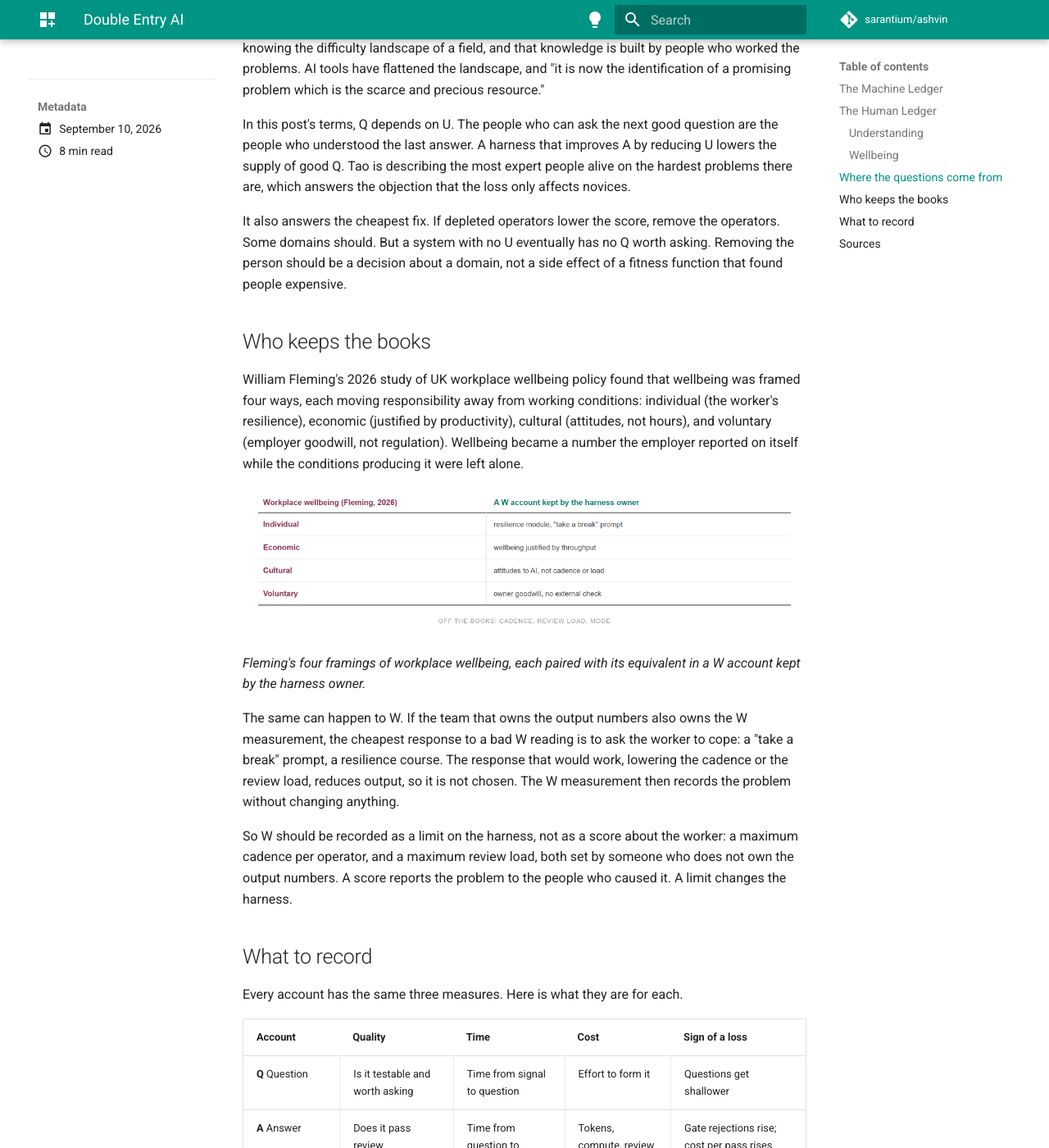
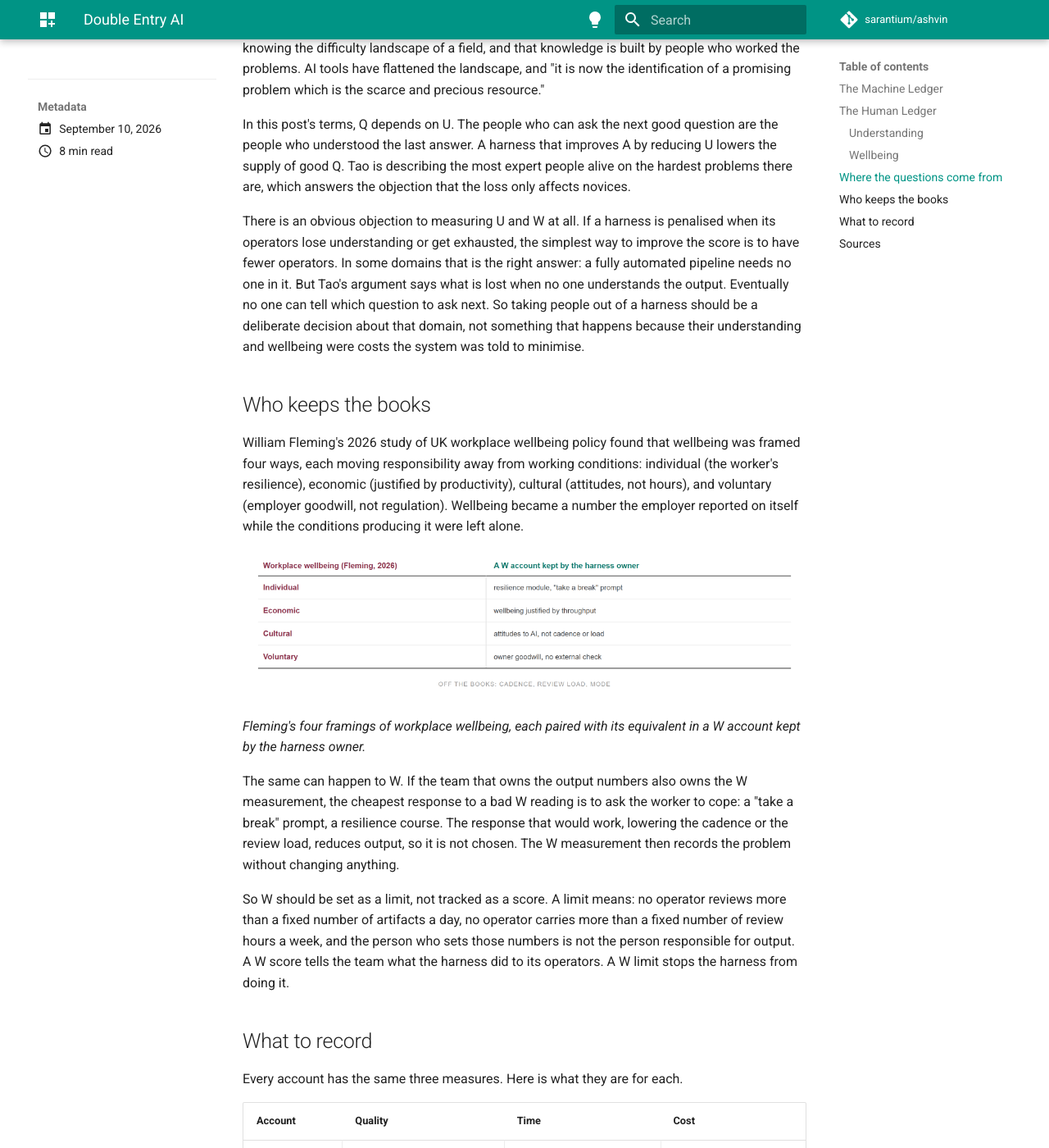
Before and after one commit to sarantium/ashvin, an MkDocs documentation site: the page built from docs/blog/posts/2026-09-10.md, in a window 1280 px wide and 1400 px high, scrolled down 3934 px. Shown: the whole window at 82% size. Built offline with MkDocs 1.6.1 and Material for MkDocs 9.7.7, drawn with Linux system fonts in a browser that asks for light colours; comment, search, counter and statistics services are not loaded; some of the changed text lies outside the part shown.

Commit message:
📝 blog: Double Entry AI — clarify two paragraphs, simplify table

```diff
--- a/docs/blog/posts/2026-09-10.md
+++ b/docs/blog/posts/2026-09-10.md
@@ -69,7 +69,7 @@
 
 In this post's terms, Q depends on U. The people who can ask the next good question are the people who understood the last answer. A harness that improves A by reducing U lowers the supply of good Q. Tao is describing the most expert people alive on the hardest problems there are, which answers the objection that the loss only affects novices.
 
-It also answers the cheapest fix. If depleted operators lower the score, remove the operators. Some domains should. But a system with no U eventually has no Q worth asking. Removing the person should be a decision about a domain, not a side effect of a fitness function that found people expensive.
+There is an obvious objection to measuring U and W at all. If a harness is penalised when its operators lose understanding or get exhausted, the simplest way to improve the score is to have fewer operators. In some domains that is the right answer: a fully automated pipeline needs no one in it. But Tao's argument says what is lost when no one understands the output. Eventually no one can tell which question to ask next. So taking people out of a harness should be a deliberate decision about that domain, not something that happens because their understanding and wellbeing were costs the system was told to minimise.
 
 ## Who keeps the books
 
@@ -80,18 +80,18 @@
 
 The same can happen to W. If the team that owns the output numbers also owns the W measurement, the cheapest response to a bad W reading is to ask the worker to cope: a "take a break" prompt, a resilience course. The response that would work, lowering the cadence or the review load, reduces output, so it is not chosen. The W measurement then records the problem without changing anything.
 
-So W should be recorded as a limit on the harness, not as a score about the worker: a maximum cadence per operator, and a maximum review load, both set by someone who does not own the output numbers. A score reports the problem to the people who caused it. A limit changes the harness.
+So W should be set as a limit, not tracked as a score. A limit means: no operator reviews more than a fixed number of artifacts a day, no operator carries more than a fixed number of review hours a week, and the person who sets those numbers is not the person responsible for output. A W score tells the team what the harness did to its operators. A W limit stops the harness from doing it.
 
 ## What to record
 
 Every account has the same three measures. Here is what they are for each.
 
-| Account | Quality | Time | Cost | Sign of a loss |
-|---|---|---|---|---|
-| **Q** Question | Is it testable and worth asking | Time from signal to question | Effort to form it | Questions get shallower |
-| **A** Answer | Does it pass review | Time from question to verified artifact | Tokens, compute, review hours | Gate rejections rise; cost per pass rises |
-| **U** Understanding | Can the person explain it and catch it when wrong | Time from artifact to that point | Effort to get there | Unassisted skill falls; finished-looking output is approved without a question |
-| **W** Wellbeing | Operator's own rating; multi-turn evals for users | Review time per artifact; hours beyond contract | Turnover; cadence ceiling as a constraint | Review time rising while quality is flat; operators leaving |
+| Account | Quality | Time | Cost |
+|---|---|---|---|
+| **Q** Question | Is it testable and worth asking | Time from signal to question | $ to form it |
+| **A** Answer | Does it pass review | Time from question to verified artifact | $ in tokens, compute, and review hours |
+| **U** Understanding | Can the person explain it and catch it when wrong | Time from artifact to that point | $ in hours spent understanding it |
+| **W** Wellbeing | Operator's own rating; multi-turn evals for users | Review time per artifact; hours beyond contract | $ in turnover and lost hours |
 
 The first two rows are measured in every harness. The second two are measured in almost none.
 
```
